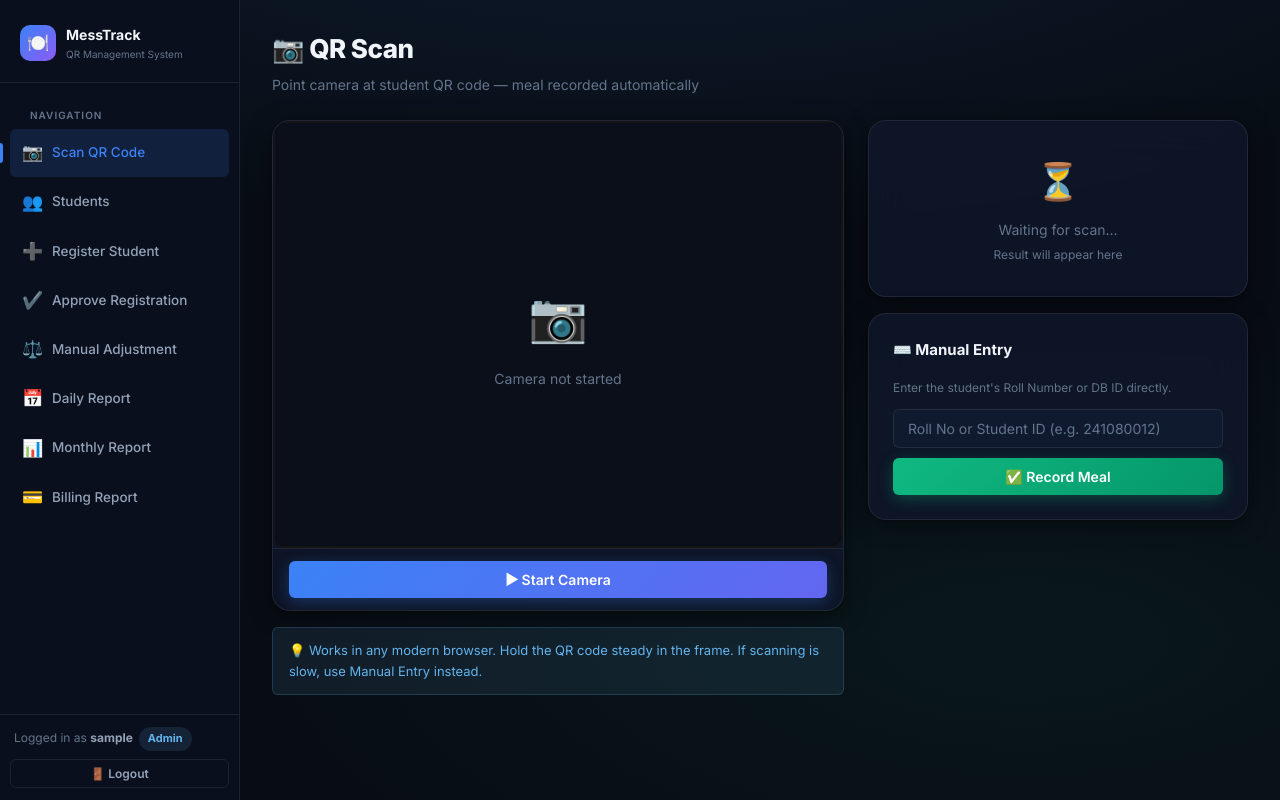
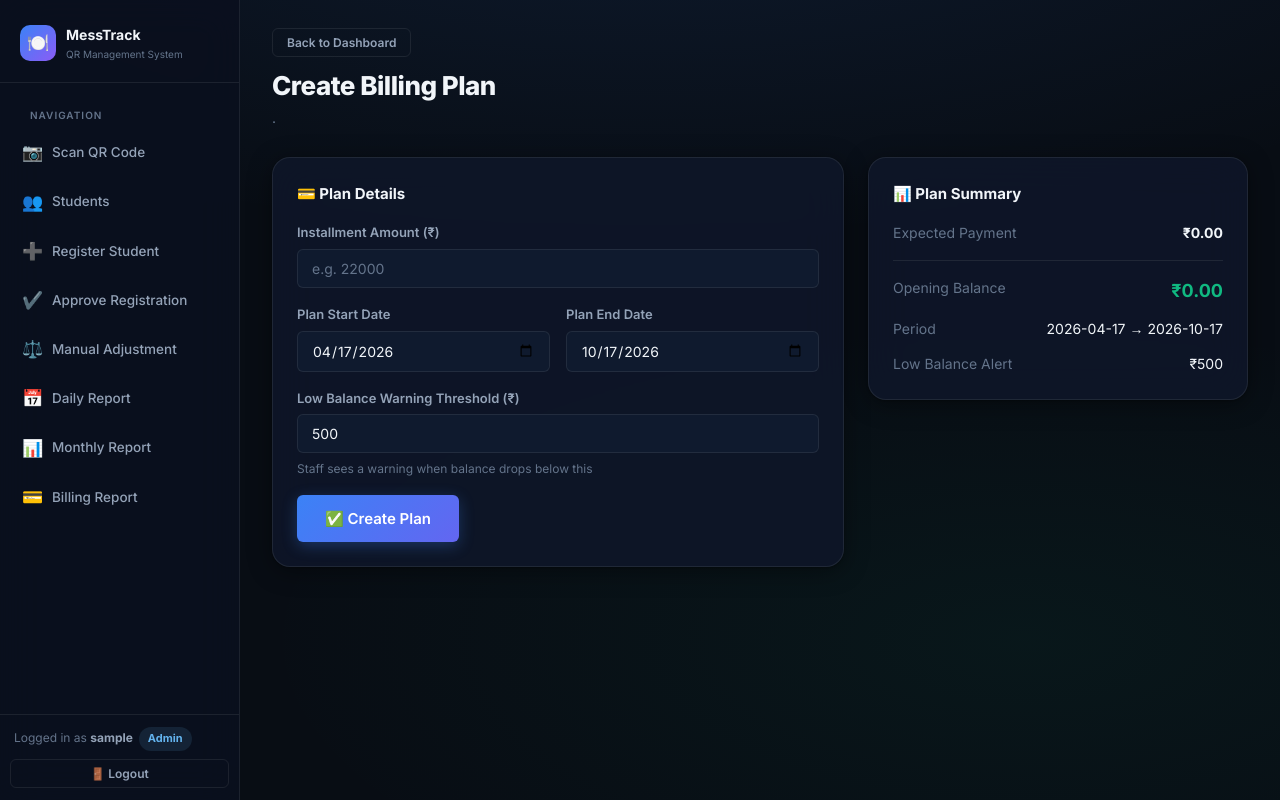
Before and after one commit to PranavD176/Mess_Management_System, a React (Vite) app in the folder frontend/: page /renew-plan in a window 1280 px wide. Before the commit this address led to /scan. Built offline with nearby package versions, Linux system fonts and the light colour scheme; no server answers; sample sign-in values are in the browser's storage.

Commit message:
feat: Student Renew Plan page is added

```diff
--- a/frontend/src/App.jsx
+++ b/frontend/src/App.jsx
@@ -33,6 +33,7 @@ function AppShell() {
         <Routes>
           <Route path="/scan"            element={<ProtectedRoute><ScanPage /></ProtectedRoute>} />
           <Route path="/dashboard"       element={<ProtectedRoute><StudentDashboardPage /></ProtectedRoute>} />
+          <Route path="/renew-plan"      element={<ProtectedRoute><CreatePlanPage /></ProtectedRoute>} />
           <Route path="/students"        element={<ProtectedRoute requireAdmin><StudentListPage /></ProtectedRoute>} />
           <Route path="/students/new"    element={<ProtectedRoute requireAdmin><RegisterStudentPage /></ProtectedRoute>} />
           <Route path="/students/:id"    element={<ProtectedRoute requireAdmin><StudentDetailPage /></ProtectedRoute>} />
--- a/frontend/src/pages/CreatePlanPage.jsx
+++ b/frontend/src/pages/CreatePlanPage.jsx
@@ -1,7 +1,7 @@
 import { useState, useEffect } from 'react'
 import { useParams, useNavigate } from 'react-router-dom'
 import toast from 'react-hot-toast'
-import { getStudent, createBillingPlan, renewBillingPlan } from '../api'
+import { getStudent, createBillingPlan, renewBillingPlan, getCurrentStudent } from '../api'
 
 export default function CreatePlanPage() {
   const { id } = useParams()
@@ -22,6 +22,8 @@ export default function CreatePlanPage() {
   const [renewal, setRenewal] = useState(null)
 
   useEffect(() => {
+    if (id) {
+      // Admin accessing student's plan
       getStudent(id)
         .then(s => {
           setStudent(s)
@@ -32,6 +34,19 @@ export default function CreatePlanPage() {
         })
         .catch(console.error)
         .finally(() => setLoading(false))
+    } else {
+      // Student accessing their own plan
+      getCurrentStudent()
+        .then(data => {
+          setStudent(data.student)
+          if (data.student.active_plan) {
+            setRenewal(data.student.active_plan)
+            setForm(f => ({ ...f, plan_start: data.student.active_plan.plan_end }))
+          }
+        })
+        .catch(console.error)
+        .finally(() => setLoading(false))
+    }
   }, [id])
 
   const isRenewal = !!renewal
@@ -54,7 +69,7 @@ export default function CreatePlanPage() {
         )
       } else {
         await createBillingPlan({
-          student_id: parseInt(id),
+          student_id: student.id, // Use student object's ID when no URL parameter
           installment_amount: parseFloat(form.installment_amount),
           plan_start: form.plan_start,
           plan_end: form.plan_end,
@@ -62,7 +77,12 @@ export default function CreatePlanPage() {
         })
         toast.success('Billing plan created!')
       }
-      navigate(`/students/${id}`)
+      // Navigate back based on context
+      if (id) {
+        navigate(`/students/${id}`) // Admin goes back to student detail
+      } else {
+        navigate('/dashboard') // Student goes back to dashboard
+      }
     } catch (err) {
       toast.error(err.response?.data?.detail || 'Failed to save plan')
     } finally {
@@ -78,10 +98,10 @@ export default function CreatePlanPage() {
   return (
     <>
       <div className="page-header">
-        <button className="btn btn-ghost btn-sm" style={{ marginBottom: 8 }} onClick={() => navigate(`/students/${id}`)}>
-          ← Back to Student
+        <button className="btn btn-ghost btn-sm" style={{ marginBottom: 8 }} onClick={() => id ? navigate(`/students/${id}`) : navigate('/dashboard')}>
+          {id ? 'Back to Student' : 'Back to Dashboard'}
         </button>
-        <h1 className="page-title">{isRenewal ? '🔄 Renew Billing Plan' : '💳 Create Billing Plan'}</h1>
+        <h1 className="page-title">{isRenewal ? 'Renew Billing Plan' : 'Create Billing Plan'}</h1>
         <p className="page-subtitle">
           {student?.name} · {student?.roll_no}
           {isRenewal && <span className="badge badge-info" style={{ marginLeft: 8 }}>Renewal</span>}
--- a/frontend/src/pages/StudentDashboardPage.jsx
+++ b/frontend/src/pages/StudentDashboardPage.jsx
@@ -408,7 +408,7 @@ export default function StudentDashboardPage() {
         {/* Action Buttons */}
         {activePlan && (
           <div style={{ marginTop: 24, display: 'flex', gap: 12 }}>
-            <button className="btn btn-primary">
+            <button className="btn btn-primary" onClick={() => navigate('/renew-plan')}>
               <span>Renew Plan</span>
               <svg width="16" height="16" viewBox="0 0 24 24" fill="none" stroke="currentColor" strokeWidth="2">
                 <path d="M23 4v6h-6"/>
```
Lines whose indentation alone changed are shown as unchanged.
